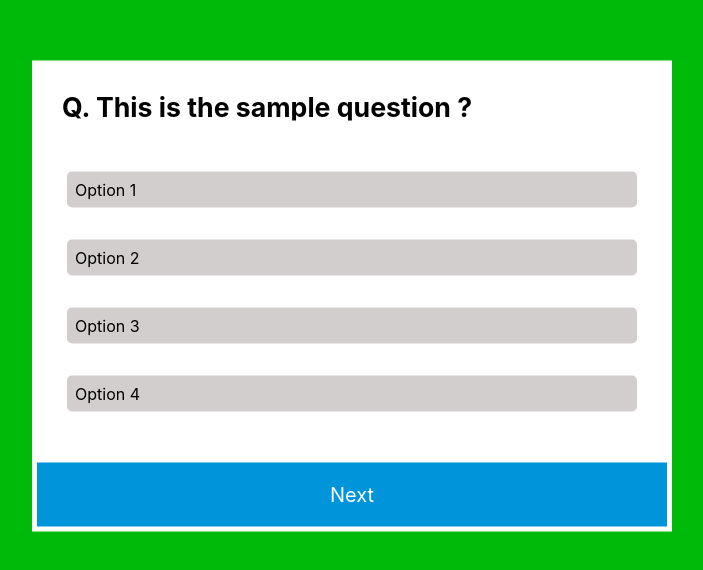
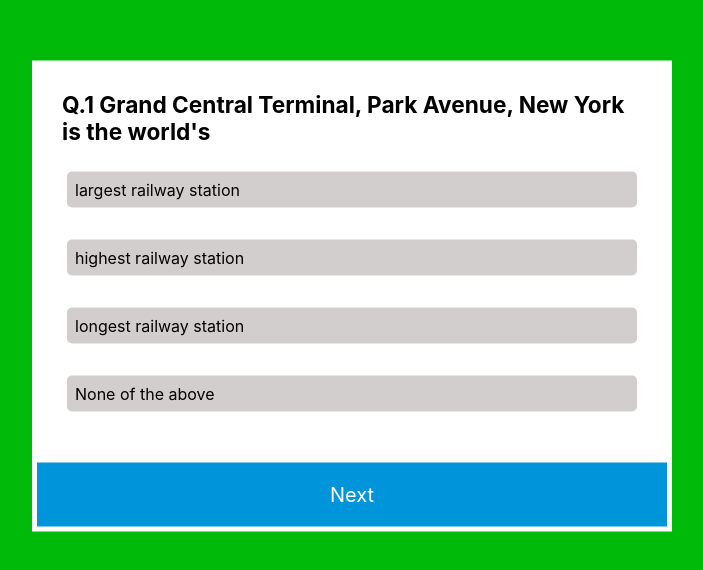
Before and after one commit to Stereoraj/MCQ-Client, a React (Create React App) app: page / in a window 1280 px wide. Shown: the part 104-674 px from the top of the page, without its empty margins (288-991 px from the left). Built offline with nearby package versions, Linux system fonts and the light colour scheme.

Commit message:
Load new questions on next prompt

```diff
--- a/src/App.css
+++ b/src/App.css
@@ -16,8 +16,8 @@
     height: 30px;
     margin: 30px;
     font-weight: bold;
-    font-size: 20pt;
-    overflow: hidden;
+    font-size: 17pt;
+    /* overflow: ; */
 }
 
 .options {
--- a/src/App.js
+++ b/src/App.js
@@ -4,6 +4,7 @@
 import './App.css';
 import Quiz from "./components/Quiz";
 import Result from "./components/Result";
+import ques from "./utils/question"
 
 class App extends Component {
   state = {
@@ -11,18 +12,35 @@
     score: 0
   }
 
+  questions = undefined;
+
+  constructor() {
+    super();
+    this.questions = (ques).questions;
+    console.log(this.questions);
+  }
+
+  clickButton = () => {
+    console.log("button clicked !!");
+    this.setState((state, props) => ({
+      counter: state.counter + 1
+    }));
+    console.log(this.state.counter)
+  }
 
   render() {
-    if(this.state.counter > 10) {
+    console.log("rendering");
+    if(this.state.counter >= 10) {
       return (
         <div className="app">
           <Result score={this.state.score}/>
         </div>
       );
     }else {
+      console.log("rendering again", this.questions[this.state.counter]);
       return (
         <div className="app">
-          <Quiz />
+          <Quiz question={this.questions[this.state.counter]} counter={this.state.counter} clickButton={this.clickButton.bind(this)}/>
         </div>
       );
 
--- a/src/components/Quiz.js
+++ b/src/components/Quiz.js
@@ -1,17 +1,30 @@
 import React, {Component} from "react";
 
 class Quiz extends Component {
+
+    // questionNumber= this.props.counter + 1;
+    // question= this.props.question.question;
+    // answers= this.props.question.answers;
+
+
+    // componentWillReceiveProps() {
+    //     this.questionNumber= this.props.counter + 1;
+    //     this.question= this.props.question.question;
+    //     this.answers= this.props.question.answers;
+    // }
+
     render() {
+        console.log("rendering quiz ", this.props.question);
         return (
             <div className="quiz">
-                <p className="question"> Q. This is the sample question ?</p>
+                <p className="question"> Q.{this.props.counter + 1} {this.props.question.question}</p>
                 <div className="options">
-                    <p>Option 1</p>
-                    <p>Option 2</p>
-                    <p>Option 3</p>
-                    <p>Option 4</p>
+                    <div id={0}><p>{ this.props.question.answers[0] }</p></div>
+                    <div id={1}><p>{ this.props.question.answers[1] }</p></div>
+                    <div id={2}><p>{ this.props.question.answers[2] }</p></div>
+                    <div id={3}><p>{ this.props.question.answers[3] }</p></div>
                 </div>
-                <div className="next-btn">
+                <div className="next-btn" onClick={this.props.clickButton}>
                     <a>Next</a>
                 </div>
             </div>
--- a/src/utils/question.json
+++ b/src/utils/question.js
@@ -1,4 +1,4 @@
-{"questions": [
+const ques = {"questions": [
     {
         "question": "Grand Central Terminal, Park Avenue, New York is the world's",
         "answers": ["largest railway station", "highest railway station", "longest railway station", "None of the above"],
@@ -50,3 +50,5 @@
         "correctAnswer": 0
     }
 ]}
+
+export default ques;
```
